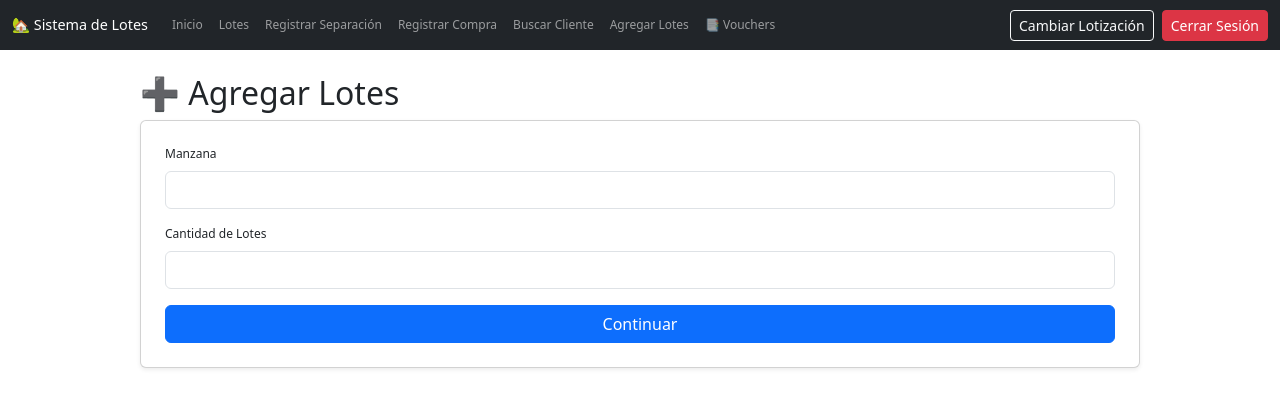
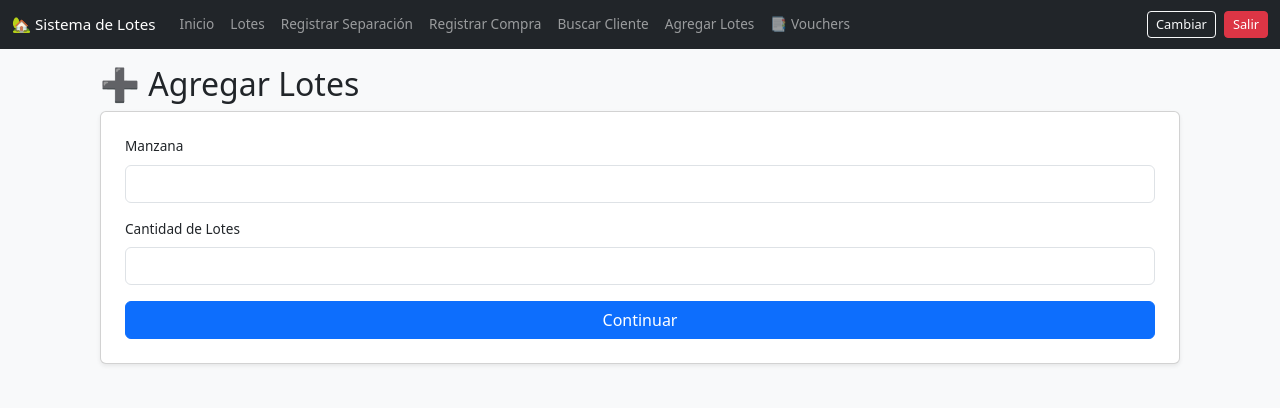
Before and after one commit to beli240392-maker/Hello_world, a Flask app: page /agregar_lotes in a window 1280 px wide. Shown: the top 408 px of the page. Run offline with Flask 3, Linux system fonts and the light colour scheme; the visitor is signed in with stand-in values (Sample User, id 1).

Commit message:
Modificar Anchoweb

```diff
--- a/templates/base.html
+++ b/templates/base.html
@@ -1,48 +1,96 @@
 <!DOCTYPE html>
 <html lang="es">
 <head>
-  <meta name="viewport" content="width=device-width, initial-scale=1">
+  <meta name="viewport" content="width=device-width, initial-scale=1, shrink-to-fit=no">
+  <meta charset="UTF-8">
   <title>Sistema de Lotes</title>
+
+  <!-- Bootstrap -->
   <link href="https://cdn.jsdelivr.net/npm/bootstrap@5.3.0/dist/css/bootstrap.min.css" rel="stylesheet">
 
   <style>
-    /* 🔹 Reducir más el tamaño global */
+    /* 🔹 Ajuste general de tipografía */
     body {
-      font-size: 0.75rem; /* más compacto */
+      font-size: 0.85rem;
+      background-color: #f8f9fa;
     }
+
+    /* 🔹 Centrar y limitar el ancho en pantallas grandes */
+    .container-responsive {
+      max-width: 1100px;
+      margin: auto;
+      padding: 0 10px;
+    }
+
+    /* 🔹 Navbar más compacta */
     .navbar-brand {
-      font-size: 0.9rem;
+      font-size: 0.95rem;
+      white-space: nowrap;
     }
+
     .nav-link {
-      font-size: 0.75rem;
+      font-size: 0.85rem;
+      padding: 4px 8px;
     }
-    /* 🔹 Limitar ancho del contenido */
-    .container-narrow {
-      max-width: 1000px;
-      margin: auto;
+
+    /* 🔹 Tablas responsive */
+    .table-responsive {
+      overflow-x: auto;
+      -webkit-overflow-scrolling: touch;
+    }
+
+    /* 🔹 Ajuste del texto de lotización */
+    .navbar-text {
+      font-size: 0.8rem;
+    }
+
+    /* 🔹 Ajuste de botones pequeños */
+    .btn-sm {
+      font-size: 0.8rem;
+      padding: 3px 8px;
+    }
+
+    /* 🔹 En móviles, reducir padding y tamaño de fuente */
+    @media (max-width: 768px) {
+      body {
+        font-size: 0.8rem;
+      }
+      .navbar-brand {
+        font-size: 0.85rem;
+      }
+      .nav-link {
+        font-size: 0.75rem;
+      }
+      .container-responsive {
+        padding: 0 5px;
+      }
     }
   </style>
 </head>
+
 <body>
   {% if current_user.is_authenticated %}
-  <nav class="navbar navbar-expand-lg navbar-dark bg-dark mb-4">
+  <nav class="navbar navbar-expand-lg navbar-dark bg-dark mb-3">
     <div class="container-fluid">
       <a class="navbar-brand" href="{{ url_for('home') }}">🏡 Sistema de Lotes</a>
       <button class="navbar-toggler" type="button" data-bs-toggle="collapse" data-bs-target="#navbarNav">
         <span class="navbar-toggler-icon"></span>
       </button>
+
       <div class="collapse navbar-collapse" id="navbarNav">
         <!-- Menú principal -->
-        <ul class="navbar-nav me-auto">
+        <ul class="navbar-nav me-auto mb-2 mb-lg-0">
           <li class="nav-item"><a class="nav-link" href="{{ url_for('home') }}">Inicio</a></li>
           <li class="nav-item"><a class="nav-link" href="{{ url_for('lotes_disponibles') }}">Lotes</a></li>
           <li class="nav-item"><a class="nav-link" href="{{ url_for('registrar_separacion') }}">Registrar Separación</a></li>
           <li class="nav-item"><a class="nav-link" href="{{ url_for('registrar_compra') }}">Registrar Compra</a></li>
           <li class="nav-item"><a class="nav-link" href="{{ url_for('buscar_cliente') }}">Buscar Cliente</a></li>
           <li class="nav-item"><a class="nav-link" href="{{ url_for('agregar_lotes') }}">Agregar Lotes</a></li>
+
           {% if current_user.is_authenticated and current_user.rol == 'admin' %}
           <li class="nav-item"><a class="nav-link" href="{{ url_for('reportes') }}">📊 Reportes</a></li>
           {% endif %}
+
           <li class="nav-item"><a class="nav-link" href="{{ url_for('vouchers') }}">📑 Vouchers</a></li>
         </ul>
 
@@ -51,17 +99,15 @@
           {% if lotizacion %}
           <li class="nav-item">
             <span class="navbar-text text-white me-3">
-              📍 Lotización activa: <strong>{{ lotizacion.nombre }}</strong>
+              📍 <strong>{{ lotizacion.nombre }}</strong>
             </span>
           </li>
           {% endif %}
-          <li class="nav-item">
-            <a href="{{ url_for('seleccionar_lotizacion') }}" class="btn btn-outline-light btn-sm me-2">
-              Cambiar Lotización
-            </a>
+          <li class="nav-item me-2">
+            <a href="{{ url_for('seleccionar_lotizacion') }}" class="btn btn-outline-light btn-sm">Cambiar</a>
           </li>
           <li class="nav-item">
-            <a href="{{ url_for('logout') }}" class="btn btn-danger btn-sm">Cerrar Sesión</a>
+            <a href="{{ url_for('logout') }}" class="btn btn-danger btn-sm">Salir</a>
           </li>
         </ul>
       </div>
@@ -69,19 +115,19 @@
   </nav>
   {% endif %}
 
-  <!-- 🔹 Usamos container-narrow en lugar de container -->
-  <div class="container-narrow">
+  <div class="container-responsive">
     {% with messages = get_flashed_messages(with_categories=true) %}
       {% if messages %}
         {% for category, message in messages %}
           <div class="alert alert-{{ category }} alert-dismissible fade show" role="alert">
             {{ message }}
-            <button type="button" class="btn-close" data-bs-dismiss="alert" aria-label="Close"></button>
+            <button type="button" class="btn-close" data-bs-dismiss="alert"></button>
           </div>
         {% endfor %}
       {% endif %}
     {% endwith %}
 
+    <!-- Contenido -->
     {% block content %}{% endblock %}
   </div>
 
```
